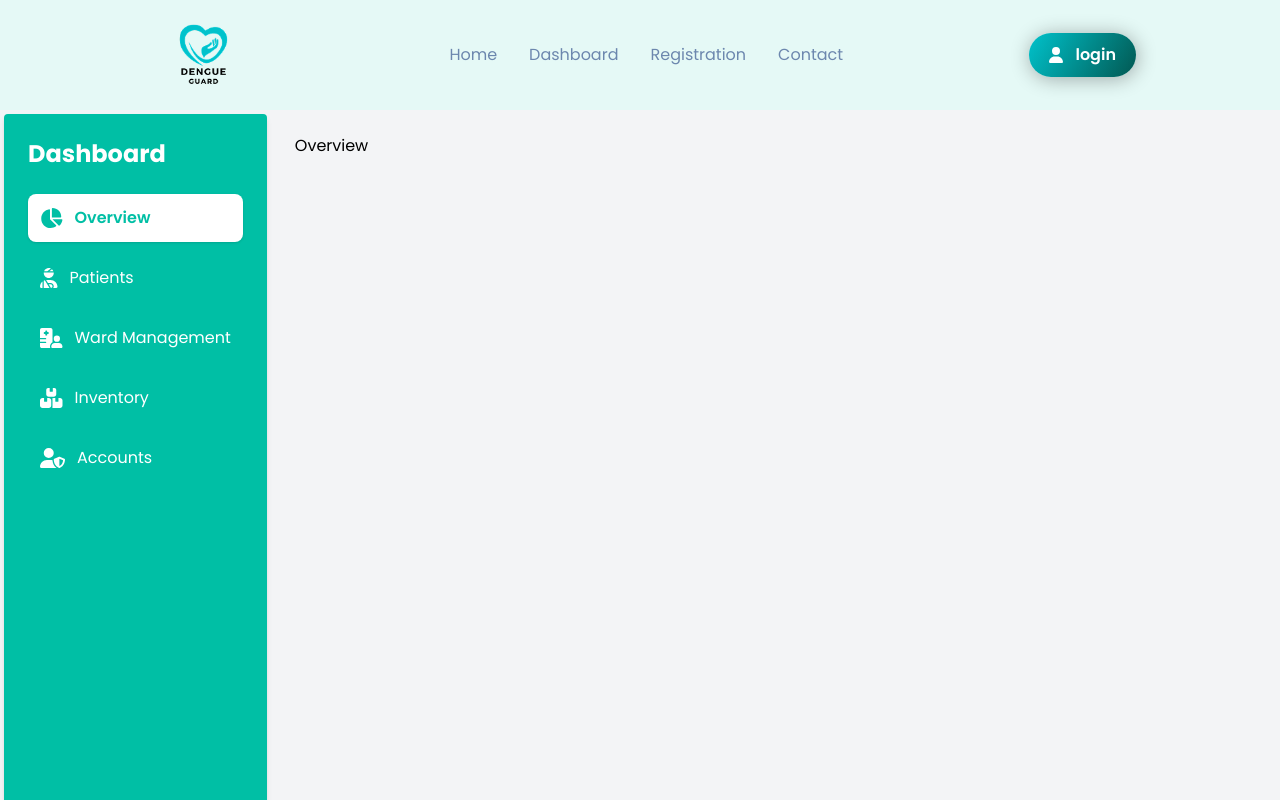
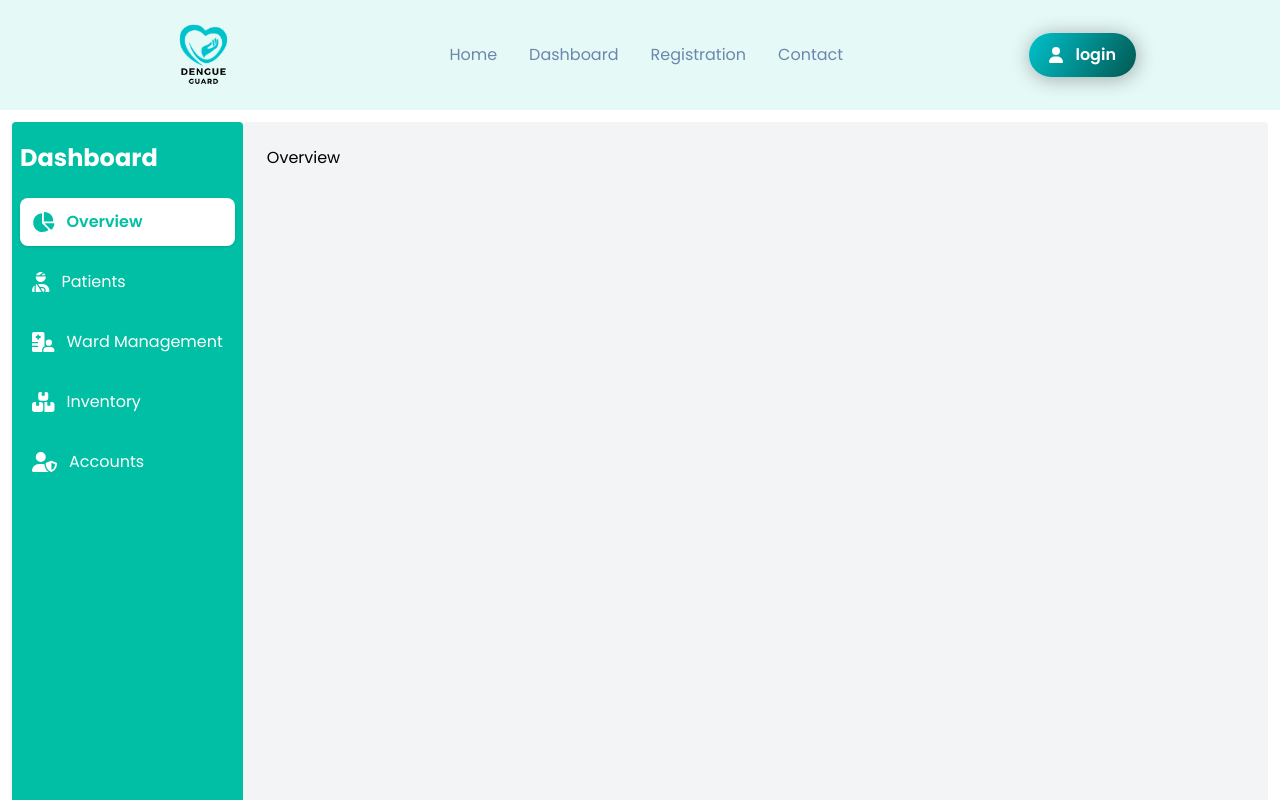
Before and after one commit to mayuraabhayasinghe/dengue-patient-management-system-grp4, a React (Vite) app in the folder Client/: page /dashboard in a window 1280 px wide. Shown: the top 800 px of the page. Built offline with nearby package versions, Linux system fonts and the light colour scheme.

Commit message:
feat: dashboard UI enhanced

```diff
--- a/Client/src/Pages/Dashboard.jsx
+++ b/Client/src/Pages/Dashboard.jsx
@@ -43,9 +43,9 @@ const Dashboard = () => {
   ];
 
   return (
-    <div className="flex min-h-screen bg-gray-100">
+    <div className="flex min-h-screen m-2 md:m-3">
       {/* Sidebar */}
-      <div className="w-fit p-2 m-1  bg-primary-1 text-white md:p-6 shadow-md rounded">
+      <div className="w-fit px-2 py-5 bg-primary-1 text-white shadow-md rounded">
         <h2 className="text-2xl font-bold mb-6 hidden md:block">Dashboard</h2>
         <div className="flex flex-col gap-3">
           {navItems.map((item) => (
@@ -68,7 +68,7 @@ const Dashboard = () => {
       </div>
 
       {/* Main Content */}
-      <div className="flex-1 p-6">{renderComponent()}</div>
+      <div className="flex-1 p-6 bg-gray-100 rounded">{renderComponent()}</div>
     </div>
   );
 };
```
